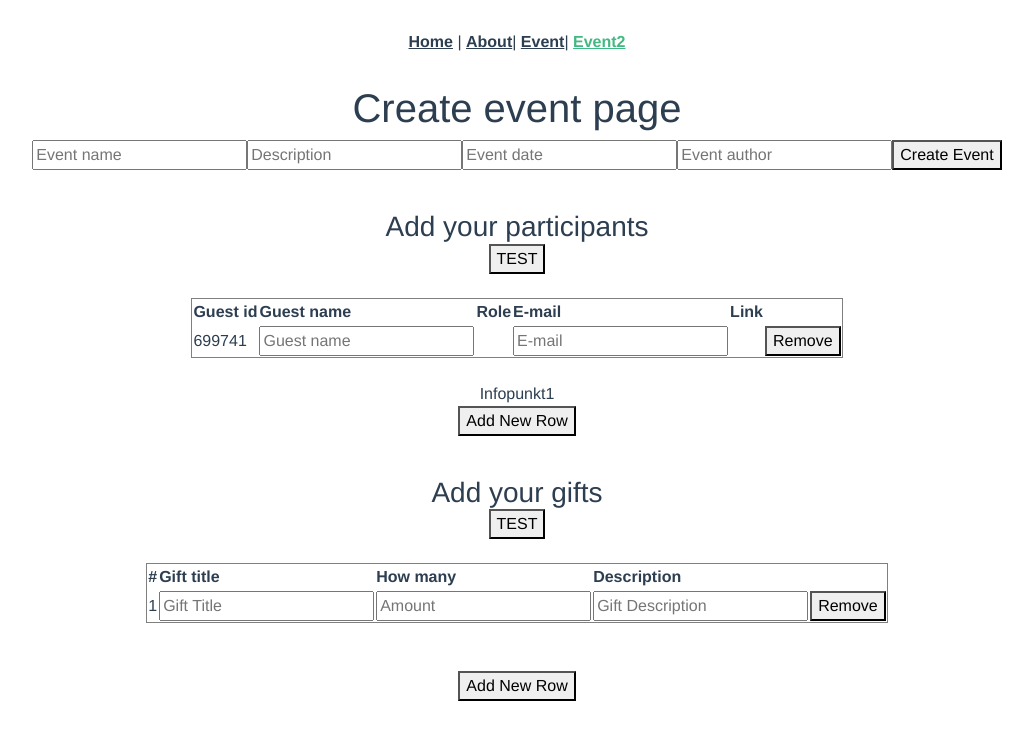
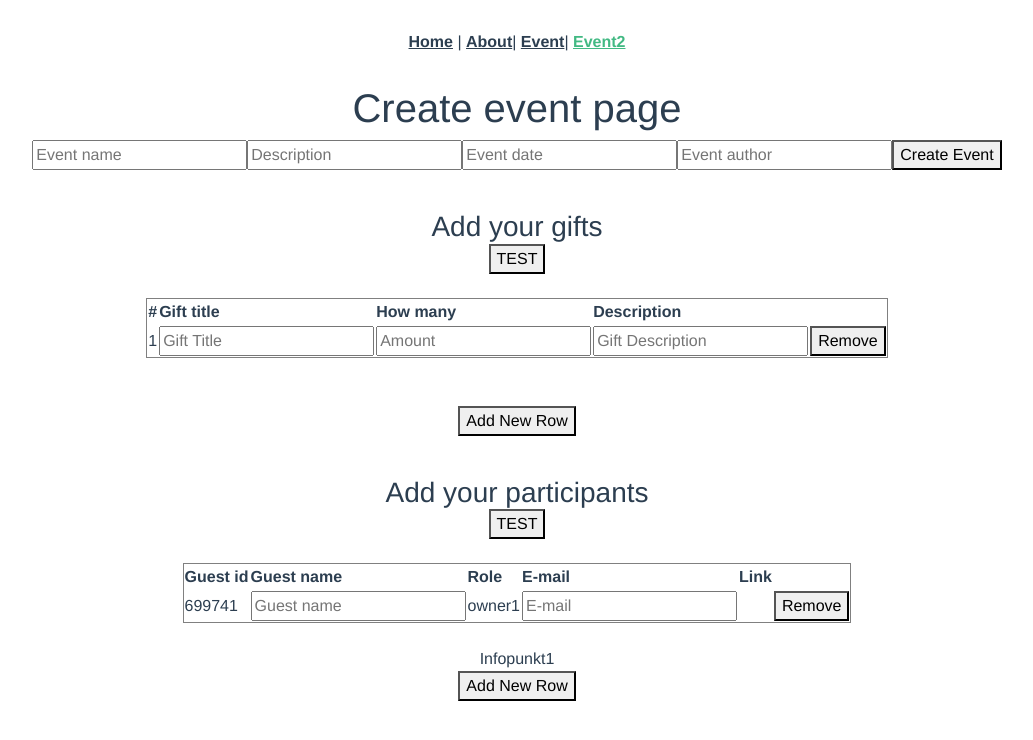
Before and after one commit to Nurech/gifty, a Vue app in the folder frontend/: page /event2 in a window 1280 px wide. Shown: the top 740 px of the page, without its empty margins (123-1156 px from the left). Built offline with nearby package versions, Linux system fonts and the light colour scheme.

Commit message:
backend rebuild for new table id's

```diff
--- a/frontend/src/views/Event2.vue
+++ b/frontend/src/views/Event2.vue
@@ -1,9 +1,7 @@
 <template>
-  <div class="event2" align="center">
+  <div class="event" align="center">
 
     <!--    //Event-->
-
-
     <h1>Create event page</h1>
 
     <input v-model="event.eventName" placeholder="Event name"/>
@@ -15,48 +13,10 @@
     <div v-if="showResponse"><h6>You created new event with Id: {{ event.id }}</h6></div>
 
 
-    <!--    //Invite-->
-
-
-    <br>
-    <h3>Add your participants</h3>
-    <button v-on:click="testButton1()">TEST</button>
-    <br>
-    <br>
-    <table border="1">
-      <thead>
-      <th>Guest id</th>
-      <th>Guest name</th>
-      <th>Role</th>
-      <th>E-mail</th>
-      <th>Link</th>
-      <th></th>
-      </thead>
-      <tbody>
-      <tr v-for="(item, index) in tableRows1" :item="item">
-        <td>{{ item.guestId1 }}</td>
-        <td><input v-model="item.guestName1" placeholder="Guest name"/></td>
-        <td>{{ item.role1 }}</td>
-        <td><input v-model="item.email1" placeholder="E-mail"/></td>
-        <td>{{ item.generateLink1 }}</td>
-        <td>
-          <button @click='delTableRow1(index)'>Remove</button>
-        </td>
-      </tr>
-      </tbody>
-    </table>
-    <br>
-    {{ infoks1 }}
-    <br>
-    <button @click='addTableRow1()'>Add New Row</button>
-
-
     <!--//giftList-->
-
-
     <br>
     <h3>Add your gifts</h3>
-    <button v-on:click="testButton()">TEST</button>
+    <button v-on:click="postGiftList()">TEST</button>
     <br>
     <br>
     <table border="1" align="centre">
@@ -85,25 +45,55 @@
     <button @click='addTableRow()'>Add New Row</button>
 
 
+    <!--    //Invite-->
+    <br>
+    <h3>Add your participants</h3>
+    <button v-on:click="postUserList()">TEST</button>
+    <br>
+    <br>
+    <table border="1">
+      <thead>
+      <th>Guest id</th>
+      <th>Guest name</th>
+      <th>Role</th>
+      <th>E-mail</th>
+      <th>Link</th>
+      <th></th>
+      </thead>
+      <tbody>
+      <tr v-for="(item, index1) in tableRows1" :item="item">
+        <td>{{ item.guestId1 }}</td>
+        <td><input v-model="item.guestName1" placeholder="Guest name"/></td>
+        <td>{{ item.role }}</td>
+        <td><input v-model="item.email1" placeholder="E-mail"/></td>
+        <td>{{ item.generateLink1 }}</td>
+        <td>
+          <button @click='delUserTableRow(index1)'>Remove</button>
+        </td>
+      </tr>
+      </tbody>
+    </table>
+    <br>
+    {{ infoks1 }}
+    <br>
+    <button @click='addUserTableRow()'>Add New Row</button>
+
+
   </div>
-
 </template>
 
 <script>
 
-
-// Event
-
-
 import {post} from "axios";
 
 export default {
-  name: "EventBody",
+  name: "Event2",
 
   data: function () {
 
     return {
       showResponse: false,
+
       event: {
         id: '',
         eventName: '',
@@ -111,9 +101,8 @@ export default {
         eventDate: '',
         eventAuthor: '',
       },
-      'guestId1': "",
+
       'guestName1': "",
-      'role1': "",
       'email1': "",
       'generateLink1': "",
       'deleteButton1': "",
@@ -137,16 +126,14 @@ export default {
   methods: {
 
     'eventCreator': function () {
-      post('/api/creator/', {
-
-    })
+      post('/api/creator/', {})
     },
 
 
-
+    // EVENT
     'createEvent': function () {
       post('/api/event/', {
-        id: getRandom(6),
+        eventId: getRandom(6),
         eventName: this.event.eventName, //button activate
         eventDescription: this.event.eventDescription,
         eventDate: this.event.eventDate,
@@ -161,41 +148,12 @@ export default {
       })
     },
 
-    'testButton1': function () {
-      post('/api/user/', this.tableRows1
-      ),
-          this.infoks = this.tableRows1;
-    },
 
-
-    addTableRow1: function () {
-      this.guestId1 = getRandom(6);
-      this.guestName1 = "";
-      this.role1 = "user";
-      this.email1 = "";
-      this.generateLink1 = "";
-      this.deleteButton1 = "";
-      let my_objects1 = {
-        guestId1: this.guestId1,
-        guestName1: this.guestName1,
-        role1: this.role1,
-        email1: this.email1,
-        generateLink1: this.generateLink1,
-        deleteButton1: this.deleteButton1
-      };
-      this.tableRows1.push(my_objects1);
-    },
-    delTableRow1: function (id) {
-      this.tableRows1.splice(id, 1);
-    },
-
-
-    'testButton': function () {
+    // GIFT
+    postGiftList: function () {
       post('/api/gift/', this.tableRows
       )
           .then((response) => {
-            this.user.id = response.data;
-            console.log('Created new User with Id ' + response.data);
             this.showResponse = true
           }).catch((error) => {
         this.errors = error.response.data.message;
@@ -203,6 +161,8 @@ export default {
       this.infoks = this.tableRows;
     },
 
+
+    // GIFT
     addTableRow: function () {
       this.nr = getOne(1);
       this.giftTitle = "";
@@ -216,13 +176,41 @@ export default {
       };
       this.tableRows.push(my_objects);
     },
-
     delTableRow: function (id) {
       this.tableRows.splice(id, 1);
     }
+  },
+
+  // USER
+  postUserList: function () {
+    post('/api/user/', this.tableRows1
+    ),
+        this.infoks = this.tableRows1;
+  },
+
+  // USER
+  addUserTableRow: function () {
+    this.UserId = getRandom(6);
+    this.guestName = "";
+    this.role = "user";
+    this.email = "";
+    this.generateLink = "";
+    this.deleteButton = "";
+    let my_objects = {
+      UserId: this.UserId,
+      guestName: this.guestName,
+      role: this.role,
+      email: this.email,
+      generateLink: this.generateLink,
+      deleteButton: this.deleteButton
+    };
+    this.tableRows1.push(my_objects);
+  },
+
+  delUserTableRow: function (id) {
+    this.tableRows1.splice(id, 1);
   }
 };
-
 
 function getRandom(length) {
   var random = '0123456789';
@@ -230,17 +218,16 @@ function getRandom(length) {
   for (var i = 0; i < length; i++) {
     result += random.charAt(Math.floor(Math.random() * random.length));
   }
-
   return result;
 }
 
 let i = 0;
-
 function getOne(number) {
   let result = i + number;
   i++;
   return result;
 }
+
 
 </script>
 <!-- Add "scoped" attribute to limit CSS to this component only -->
```
Also changed, not shown: 1 other file (tests, documents, lock files or other folders).
